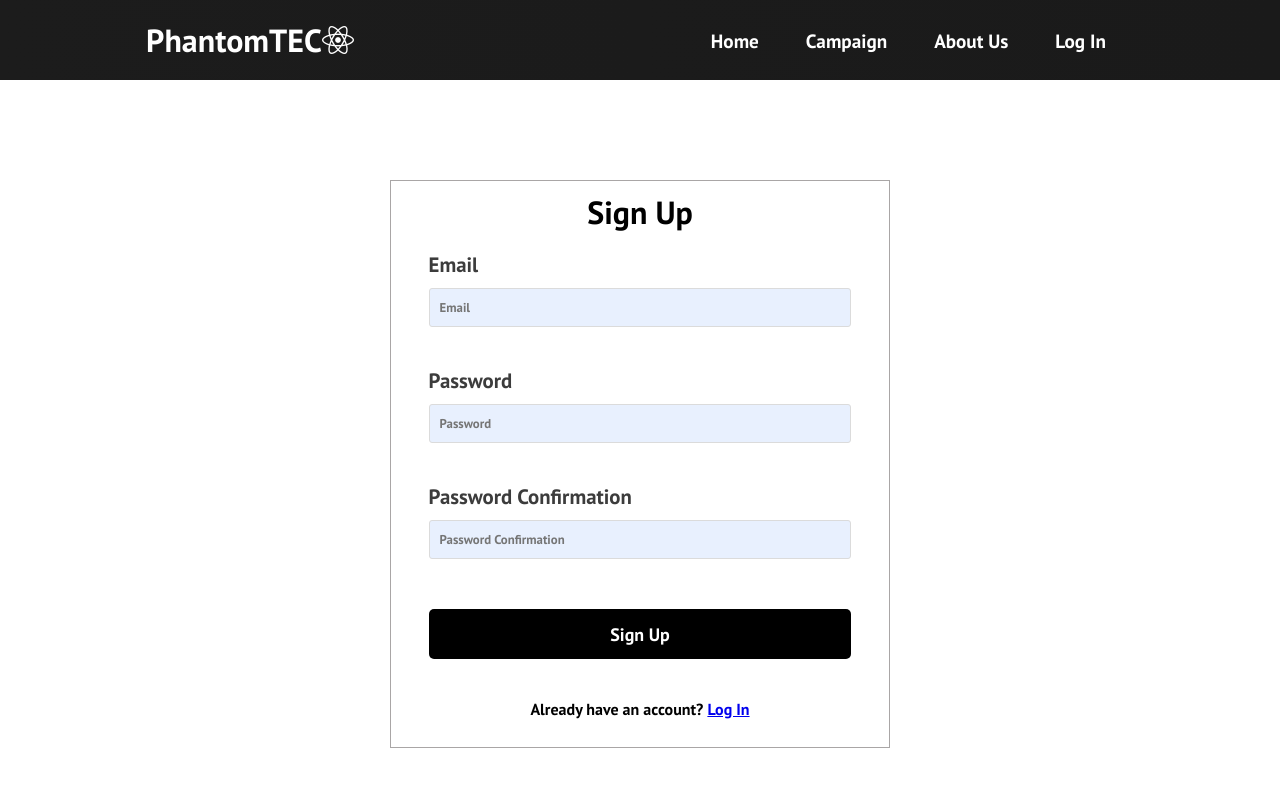
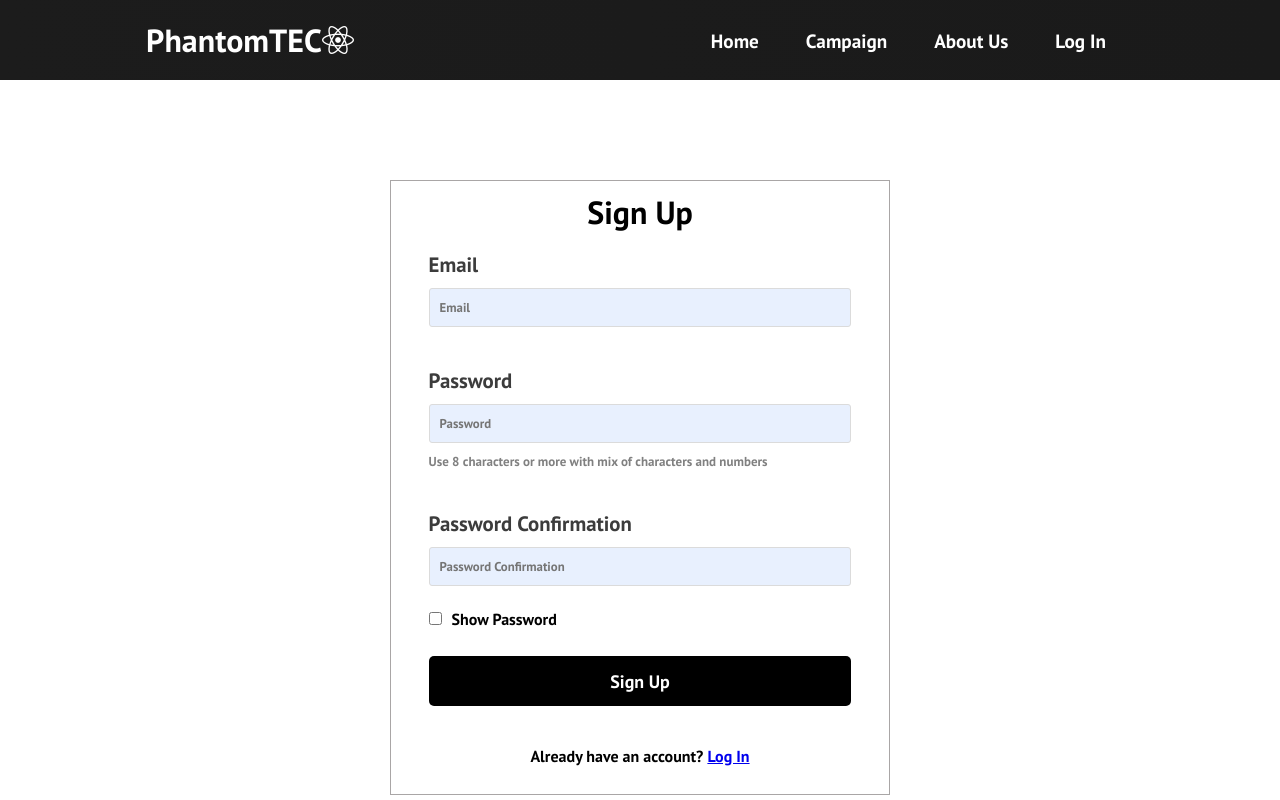
Before and after one commit to leductrong975/sa-react-web-application, a React (Create React App) app: page /sign-up in a window 1280 px wide. Built offline with nearby package versions, Linux system fonts and the light colour scheme; no server answers.

Commit message:
another refactor, add password checking before signing up

```diff
--- a/src/components/AuthForm/AuthForm.css
+++ b/src/components/AuthForm/AuthForm.css
@@ -89,4 +89,23 @@
 
 .PasswordError {
     margin-top: 10px;
+    display: flex;
+    flex-direction: column;
+    width: 100%;
+    padding-left: 1.1rem;
+    color: red;
 }
+
+.PasswordRequirement {
+    margin-top: 10px;
+    font-size: small;
+    color: grey;
+}
+
+.ShowPassword {
+    padding-left: 1.1rem;
+}
+
+.ShowPassword label {
+    margin-left: 10px;
+}
--- a/src/components/AuthForm/AuthForm.js
+++ b/src/components/AuthForm/AuthForm.js
@@ -10,90 +10,99 @@ function AuthForm(props) {
     const emailRef = useRef();
     const passwordRef = useRef();
     const passwordConfirmRef = useRef();
+    const [check, setCheck] = useState(false);
+    const [loading, setLoading] = useState(false);
+    const [error, setError] = useState('');
     const { signup, login } = useAuth();
-    const [error, setError] = useState('');
-    const [loading, setLoading] = useState(false);
     const history = useHistory();
-    const [passwordError, setPasswordError] = useState('')
-    // const [passwordConformationError, setPasswordConformationError] = useState('')
 
-    const alternativeChoice = props.label === 'Sign Up' ? 'Already have an account?' : 'Don\'t have an account?'
-    const alternativePath = props.label === 'Sign Up' ? '/log-in' : '/sign-up'
-    const alternativeLink = props.label === 'Sign Up' ? 'Log In' : 'Sign Up'
+    const alternative = props.label === 'Sign Up' ?
+        [
+            'Already have an account?',
+            '/log-in',
+            'Log In'
+        ] :
+        [
+            'Don\'t have an account?',
+            '/sign-up',
+            'Sign Up'
+        ]
 
-    function signUpCheck() {
-        const isOk1 = new RegExp('[a-z]').test(passwordRef.current.value)
-        const isOk2 = new RegExp('[A-Z]').test(passwordRef.current.value)
-        const isOk3 = new RegExp('[0-9]').test(passwordRef.current.value)
-        const isOk4 = new RegExp(`${passwordRef.current.value}{8,20}`).test(passwordRef.current.value)
+    const signUpCheck = () =>
+        new RegExp('[a-z]').test(passwordRef.current.value) &&
+        new RegExp('[A-Z]').test(passwordRef.current.value) &&
+        new RegExp('[0-9]').test(passwordRef.current.value) &&
+        8 <= passwordRef.current.value.length <= 20
 
-        return isOk1 && isOk2 && isOk3 & isOk4
-    }
 
-    function passwordConformationCheck() {
-        return passwordRef.current.value === passwordConfirmRef.current.value
-    }
+    const passwordConformationCheck = () =>
+        passwordRef.current.value === passwordConfirmRef.current.value
+
+    const showPassword = () => setCheck(!check)
 
     async function handleSubmit(e) {
         e.preventDefault();
         try {
             setError('');
-            setLoading(true);
-            if (props.label === 'Sign Up') {
-                if (!passwordConformationCheck()) {
-                    setPasswordError('Password Conformation does not match!')
-                }
-                else {
-                    if (!signUpCheck()) {
-                        setPasswordError('Password does not meet requirements')
-                    }
-                    else {
-                        await signup(emailRef.current.value, passwordRef.current.value)
-                        history.push('/')
-                    }
-                }
+            if (props.label !== 'Sign Up') {
+                setLoading(true)
+                await login(emailRef.current.value, passwordRef.current.value)
+                setLoading(false)
+                history.push('/')
+
             }
-            else {
-                await login(emailRef.current.value, passwordRef.current.value)
-                history.push('/')
+            if (!passwordConformationCheck()) {
+                setError('Password Conformation does not match!')
+                return
             }
-
+            if (!signUpCheck()) {
+                setError('Password does not meet requirements')
+                return
+            }
+            setLoading(true)
+            await signup(emailRef.current.value, passwordRef.current.value)
+            setLoading(false)
+            history.push('/')
         } catch {
             setError(`Failed to ${props.label}`)
         }
-        setLoading(false)
-
     }
 
     return (
         <>
             <div className='AuthContainer'>
                 <h1>{props.label}</h1>
-                {error && <alert>{error}</alert>}
                 <form className='AuthForm' onSubmit={handleSubmit}>
                     <div className='InputFieldContainer'>
                         <label className='InputLabel'>Email</label>
                         <input className='Field' type='email' placeholder='Email' ref={emailRef} required />
                     </div>
+
                     <div className='InputFieldContainer'>
                         <label className='InputLabel'>Password</label>
-                        <input className='Field' type='password' placeholder='Password' ref={passwordRef} required />
+                        <input className='Field' type={check ? 'text' : 'password'} placeholder='Password' ref={passwordRef} required />
+                        {props.label === 'Sign Up' && <div className="PasswordRequirement">Use 8 characters or more with mix of characters and numbers</div>}
                     </div>
+
                     {props.label === 'Sign Up' &&
                         <div className='InputFieldContainer'>
                             <label className='InputLabel'>Password Confirmation</label>
-                            <input className='Field' type='password' placeholder='Password Confirmation' ref={passwordConfirmRef} required />
-                            <div className='PasswordError'>{passwordError}</div>
-                            {/* <div className='PasswordError'>{passwordConformationError}</div> */}
+                            <input className='Field' type={check ? 'text' : 'password'} placeholder='Password Confirmation' ref={passwordConfirmRef} required />
                         </div>}
-                    {/* {passwordError && <div>{passwordError}</div>} */}
-                    {/* <div>{passwordError}</div> */}
+
+                    <div className="ShowPassword">
+                        <input type="checkbox" defaultChecked={check} onChange={showPassword} />
+                        <label>Show Password</label>
+                    </div>
+
+                    <div className='PasswordError'>{error}</div>
+
                     <div className='InputFieldContainer'>
                         <button disabled={loading} buttonStyle='btn--primary' type='submit'>{props.label}</button>
                     </div>
-                    {/* <div>{passwordError}</div> */}
+
                     <div className='AuthText'>
-                        {alternativeChoice} <Link to={alternativePath}>{alternativeLink}</Link>
+                        {alternative[0]} <Link to={alternative[1]}>{alternative[2]}</Link>
                     </div>
                 </form>
             </div>
--- a/src/components/Footer/Footer.js
+++ b/src/components/Footer/Footer.js
@@ -1,6 +1,6 @@
 import React from 'react';
 import { Link } from 'react-router-dom';
-import {MyButton} from '../MyButton/MyButton';
+import { MyButton } from '../MyButton/MyButton';
 import './Footer.css';
 
 function Footer() {
@@ -15,7 +15,7 @@ function Footer() {
                 </p>
         <div className='input-areas'>
           <form>
-                        <input type='email' name='email' placeholder='Your Email' className='footer-input'/>
+            <input type='email' name='email' placeholder='Your Email' className='footer-input' />
             <MyButton buttonStyle='btn--outline'>Subscribe</MyButton>
           </form>
         </div>
```
Lines whose indentation alone changed are shown as unchanged.
